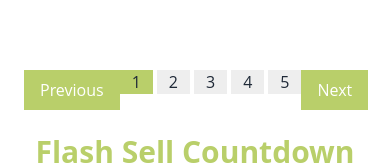
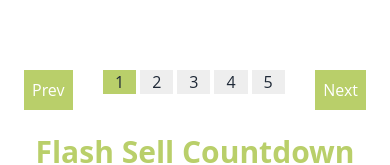
Before and after one commit to NafisOfficial/LabRatMart, a React (Vite) app: page / in a window 390 px wide. Shown: the part 4364-4529 px from the top of the page. Built offline with nearby package versions, Linux system fonts and the light colour scheme; no server answers.

Commit message:
bug fixed

```diff
--- a/src/Component/Homepage/Gallary/Gallary.jsx
+++ b/src/Component/Homepage/Gallary/Gallary.jsx
@@ -125,11 +125,11 @@ const Gallary = () => {
                 </div>
             </div>
             <div className='flex justify-between mt-12'>
-                <button className='bg-[#B9CF6A] hover:bg-[#798b36] px-4 py-2 text-white'>Previous</button>
+                <button className='bg-[#B9CF6A] hover:bg-[#798b36] px-2 sm:px-4 py-2 text-white'>Prev</button>
                 <div className='flex gap-1'>
                     <Link><button className='bg-[#B9CF6A] px-3'>1</button></Link><Link> <button className='bg-[#EEEEEE] px-3'>2</button></Link><Link> <button className='bg-[#EEEEEE] px-3'>3</button></Link><Link> <button className='bg-[#EEEEEE] px-3'>4</button></Link><Link> <button className='bg-[#EEEEEE] px-3'>5</button></Link>
                 </div>
-                <button className='bg-[#B9CF6A] hover:bg-[#798b36] px-4 py-2 text-white'>Next</button>
+                <button className='bg-[#B9CF6A] hover:bg-[#798b36] px-2 sm:px-4 py-2 text-white'>Next</button>
             </div>
         </div>
     );
--- /dev/null
+++ b/src/Component/ViewDetails/ViewDetails.jsx
@@ -0,0 +1,11 @@
+import React from 'react';
+
+const ViewDetails = () => {
+    return (
+        <div>
+
+        </div>
+    );
+};
+
+export default ViewDetails;
```
